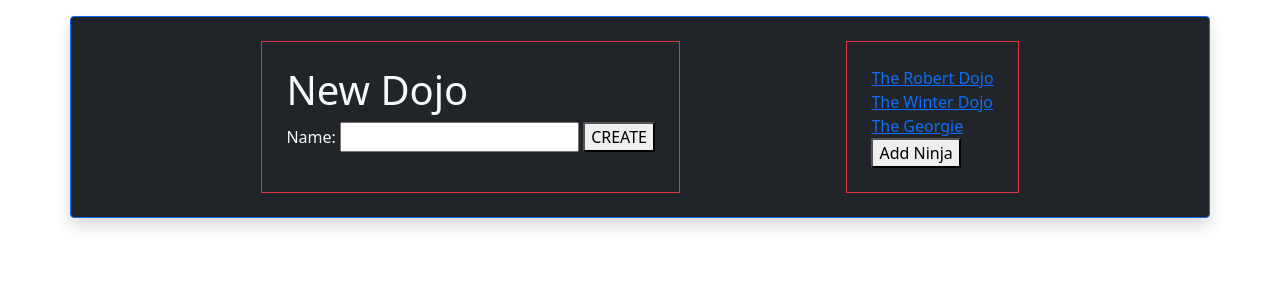
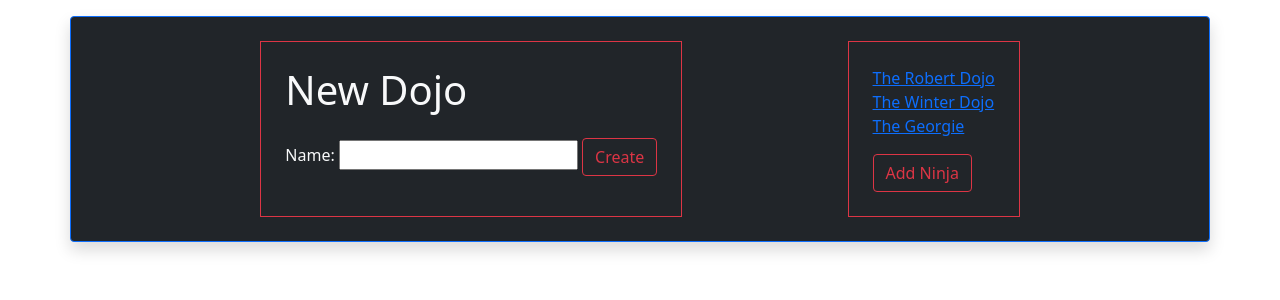
Before and after one commit to Dianka759/dojos_and_ninjas, a Flask app: page /dojos in a window 1280 px wide. Shown: the top 300 px of the page. Run offline with Flask 2, Linux system fonts and the light colour scheme; data comes from the database, SQL or seed files in the repository.

Commit message:
fixed some css

```diff
--- a/flask_app/controllers/dojos.py
+++ b/flask_app/controllers/dojos.py
@@ -48,8 +48,6 @@ def create_ninja():
 
 
 
-
-
 # @app.route("/delete/<int:id>")
 # def delete_user(id):
 #     data = {
--- a/flask_app/templates/dojo.html
+++ b/flask_app/templates/dojo.html
@@ -14,23 +14,21 @@
     <div
         class="container shadow mt-3 border border-primary rounded p-4 bg-dark text-light d-flex justify-content-evenly">
         <div class="border border-danger p-4">
-            <h1>New Dojo</h1>
+            <h1 class="mb-4">New Dojo</h1>
             <form action="/create_dojo" method="POST">
             <label for="name">Name:</label>
             <input name="name" type="text">
-            <button>CREATE</button>
+            <button class="btn btn-outline-danger">Create</button>
             </form>
         </div>
 
         <div class="border border-danger p-4">
-
-
             {% for dojo in all_dojos %}
             <a href="/show_dojo/{{dojo.id}}">{{ dojo.name }}</a>
             <br>
             {% endfor %}
             <form action="/ninjas">
-            <button>Add Ninja</button>
+            <button class="btn btn-outline-danger mt-3">Add Ninja</button>
         </form>
         </div>
 
--- a/flask_app/templates/dojo_show.html
+++ b/flask_app/templates/dojo_show.html
@@ -11,7 +11,8 @@
 </head>
 
 <body>
-    <h1>{{dojo.name}} Ninjas</h1>
+    <div class="container shadow mt-3 border border-primary rounded p-4 bg-dark text-light">
+    <h1 class="text-center mb-4">{{dojo.name}}'s Ninjas</h1>
     <table class="table table-dark table-hover table-bordered ">
         <thead>
             <tr>
@@ -34,7 +35,7 @@
     <form action="/dojos">
         <button class="mt-3 btn btn-outline-primary">Home</button>
     </form>
-
+</div>
 </body>
 
 </html>
```
